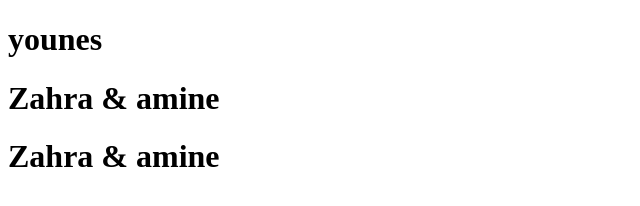
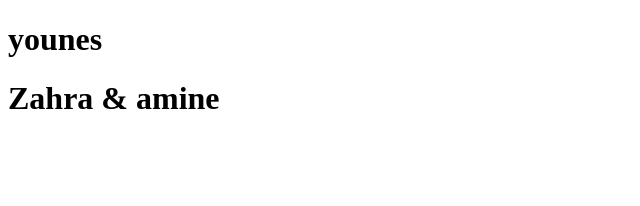
Before and after one commit to aminegrioui/ExampleMergeConflict, a plain HTML site: page index.html in a window 1280 px wide. Shown: the whole page, without its empty margins (0-640 px from the left). Drawn offline with Linux system fonts and the light colour scheme.

Commit message:
remove a line from remote

```diff
--- a/index.html
+++ b/index.html
@@ -9,6 +9,5 @@
 <body>
     <h1>younes</h1>
     <h1>Zahra & amine</h1>
-    <h1>Zahra & amine</h1>
 </body>
 </html>
```
